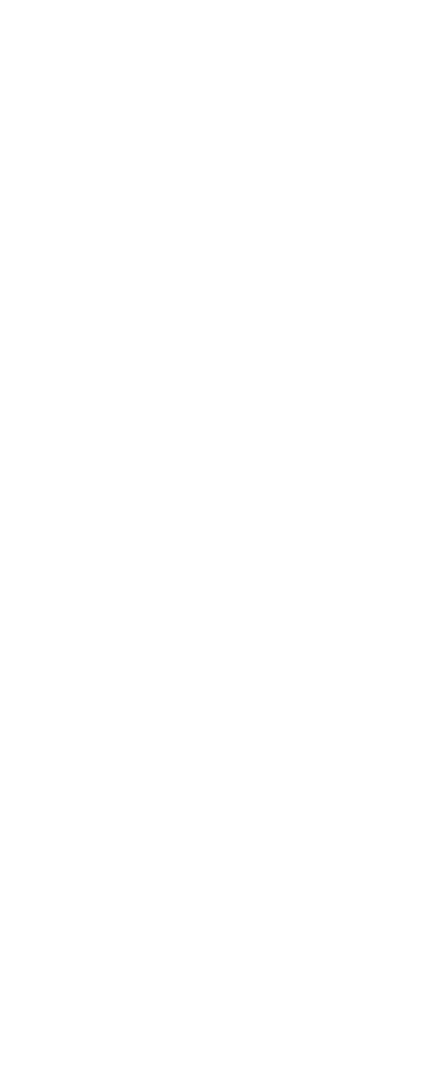
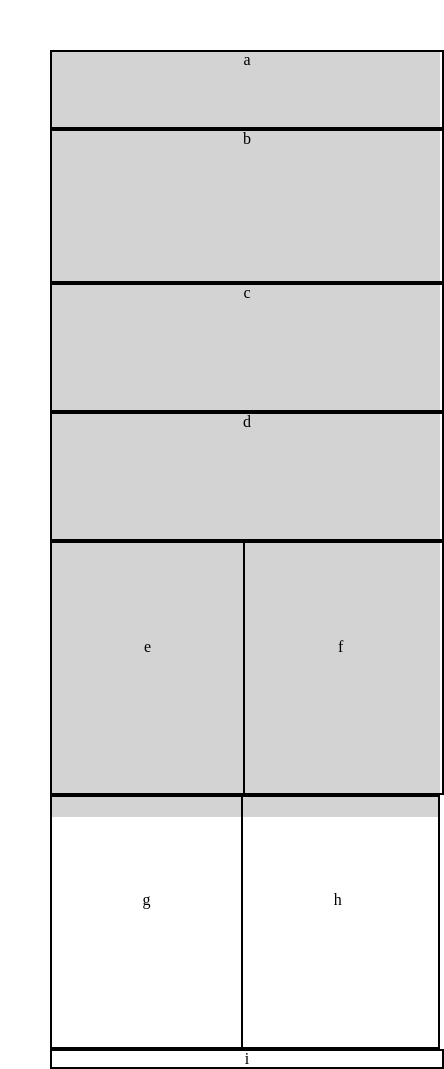
Before and after one commit to dules12/lab-01, a plain HTML site: page index.html in a window 390 px wide. Shown: the whole page, 444 px wide, since content can reach past the window. Before the commit the page ends 844 px from the top, so only its background shows below. Drawn offline with Linux system fonts and the light colour scheme.

Commit message:
worked on creating a grid to look like the mobile version. Will work on getting it interactive to change based on width next

```diff
--- a/css/style.css
+++ b/css/style.css
@@ -0,0 +1,90 @@
+.grid-container{
+  width: 100%;
+  max-width: 480px;
+  margin: 50px;
+  height: 767px;
+  background: lightgray;
+}
+
+.row {
+  border: black 2px solid;
+  text-align: center;
+  display: block;
+
+}
+
+#rowOne {
+  width: 100%;
+  height: 75px;
+
+}
+
+#rowTwo {
+  width: 100%;
+  height: 150px;
+}
+
+#rowThree {
+  width: 100%;
+  height: 125px;
+}
+
+#rowFour {
+  width: 100%;
+  height: 125px;
+}
+
+#rowFive {
+  width: 100%;
+  margin: auto;
+}
+#rowFiveLeft {
+
+  width: 49%;
+  float: left;
+  height: 250px;
+  border-right: black 1px solid;
+  text-align: center;
+
+}
+
+#rowFiveRight {
+
+  width: 49%;
+  float: left;
+  height: 250px;
+  border-left: black 1px solid;
+}
+
+.clear {
+  clear: both;
+}
+
+
+.textCenter {
+  margin-top: 50%;
+
+}
+
+#rowSixLeft {
+
+  width: 49%;
+  float: left;
+  height: 250px;
+  border-right: black 1px solid;
+  text-align: center;
+
+}
+
+#rowSixRight {
+
+  width: 49%;
+  float: left;
+  height: 250px;
+  border-left: black 1px solid;
+}
+
+#rowSeven {
+  width: 100%;
+  height: 80;
+}
--- a/index.html
+++ b/index.html
@@ -5,8 +5,40 @@
       <link rel="stylesheet" href="css/style.css">
 
   </head>
+
   <body>
 
+
+    <div class="grid-container outline">
+        <div class="row" id="rowOne">
+            <div><p>a</p></div>
+        </div>
+        <div class="row" id = "rowTwo">
+            <div><p>b</p></div>
+        </div>
+        <div class="row" id= "rowThree">
+            <div><p>c</p></div>
+        </div>
+        <div class="row" id="rowFour">
+            <div><p>d</p></div>
+        </div>
+        <div class="row" id="rowFive">
+            <div id="rowFiveLeft"><p class="textCenter">e</p></div>
+            <div id="rowFiveRight"><p class="textCenter">f</p></div>
+            <div class="clear"></div>
+        </div>
+        <div class="row" id="rowSix">
+            <div id="rowSixLeft"><p class="textCenter">g</p></div>
+            <div id="rowSixRight"><p class="textCenter">h</p></div>
+            <div class="clear"></div>
+        </div>
+        <div class="row" id="rowSeven">
+            <div><p>i</p></div>
+        </div>
+    </div>
+
+  </body>
+</html>
 
 
 
```
